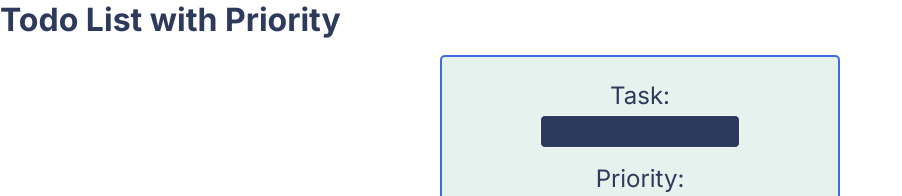
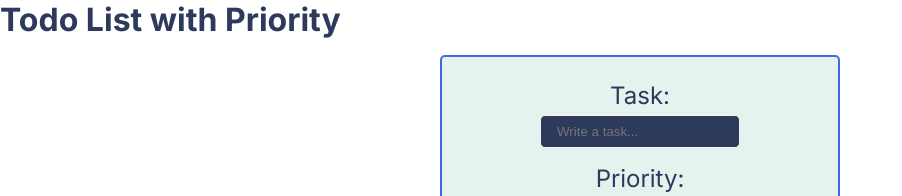
Before and after one commit to Espadv69/Priority-ToDo-List, a React (Vite) app: page / in a window 1280 px wide. Shown: the top 196 px of the page, without its empty margins (0-902 px from the left). Built offline with nearby package versions, Linux system fonts and the light colour scheme.

Commit message:
Add placeholder and required attribute to task input in TodoForm

```diff
--- a/src/components/TodoForm.jsx
+++ b/src/components/TodoForm.jsx
@@ -35,6 +35,8 @@ const TodoForm = ({ onAddTask }) => {
           value={task}
           onChange={handleTask}
           className="input-todoForm"
+          placeholder='Write a task...'
+          required
         />
       </label>
 
```
